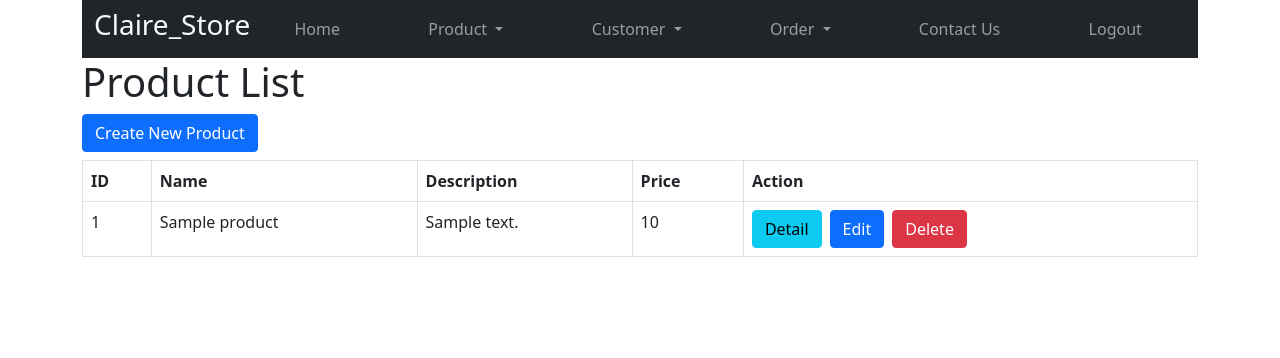
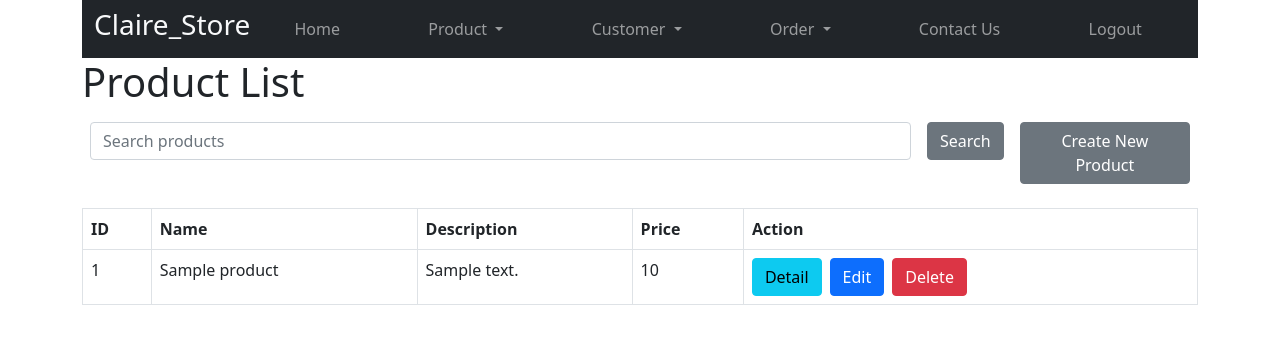
Before and after one commit to CLaire1903/webapp, a PHP site: page /product_list.php in a window 1280 px wide. Shown: the top 358 px of the page. Run offline with PHP 8.4, Linux system fonts and the light colour scheme; the visitor is signed in with stand-in values (Sample User, id 1); tables that the repository leaves empty or names only in its code hold one stand-in row (values such as "Sample post").

Commit message:
product_list edited

```diff
--- a/online_store/order.php
+++ b/online_store/order.php
@@ -147,7 +147,6 @@ if (!isset($_SESSION["cus_username"])) {
                 echo "</td>";
                 ?>
                 </tr>
-
                 <tr>
                     <td></td>
                     <td>
--- a/online_store/product_list.php
+++ b/online_store/product_list.php
@@ -30,15 +30,109 @@ if (!isset($_SESSION["cus_username"])) {
         if ($action == 'deleted') {
             echo "<div class='alert alert-success'>Record was deleted.</div>";
         }
+        ?>
 
+        <div>
+            <form action="<?php echo htmlspecialchars($_SERVER["PHP_SELF"]); ?>" onsubmit="return validation()" method="post">
+                <table class='table table-hover table-responsive table-bordered' style="border:none;">
+                    <tr class='searchProduct' style="border:none;">
+                        <td class="col-9" style="border:none;"><input type='text' name='search' id="search" placeholder='Search products' class='form-control'></td>
+                        <td style="border:none;"><input type='submit' value='Search' class='btn btn-secondary '></td>
+                        <td style="border:none;"><a href='product.php' class='btn btn-secondary'>Create New Product</a></td>
+                    </tr>
+                </table>
+            </form>
+        </div>
+
+        <?php
+        if (isset($_POST['search'])) {
+            try {
+                if (empty($_POST['search'])) {
+                    throw new Exception("Please enter the keywords!");
+                }
+                $searchq = $_POST['search'];
+                $searchq = preg_replace("#[^0-9a-z]#i", "", $searchq);
+                $searchProductQuery = "SELECT * FROM products WHERE name LIKE '%$searchq%' OR name_malay LIKE '%$searchq%'";
+                $searchProductStmt = $con->prepare($searchProductQuery);
+                $searchProductStmt->execute();
+                $count = $searchProductStmt->rowCount();;
+                if ($count == 0) {
+                    echo "<h5>There was no search results!</h5>";
+                    $query = "SELECT productID, name, description, price FROM products ORDER BY productID DESC";
+                    $stmt = $con->prepare($query);
+                    $stmt->execute();
+                    $num = $stmt->rowCount();
+
+                    if ($num > 0) {
+                        echo "<table class='table table-hover table-responsive table-bordered'>";
+
+                        echo "<tr>";
+                        echo "<th>ID</th>";
+                        echo "<th>Name</th>";
+                        echo "<th>Description</th>";
+                        echo "<th>Price</th>";
+                        echo "<th>Action</th>";
+                        echo "</tr>";
+
+                        while ($row = $stmt->fetch(PDO::FETCH_ASSOC)) {
+                            extract($row);
+                            echo "<tr>";
+                            echo "<td>{$productID}</td>";
+                            echo "<td>{$name}</td>";
+                            echo "<td>{$description}</td>";
+                            echo "<td>{$price}</td>";
+                            echo "<td>";
+                            echo "<a href='product_detail.php?productID={$productID}' class='btn btn-info me-2'>Detail</a>";
+                            echo "<a href='product_update.php?productID={$productID}' class='btn btn-primary me-2'>Edit</a>";
+                            echo "<a href='#' onclick='delete_product({$productID});'  class='btn btn-danger'>Delete</a>";
+                            echo "</td>";
+                            echo "</tr>";
+                        }
+                        echo "</table>";
+                    } else {
+                        echo "<div class='alert alert-danger'>No records found.</div>";
+                    }
+                } else {
+                    echo "<table class='table table-hover table-responsive table-bordered'>";
+                    echo "<tr>";
+                    echo "<th>ID</th>";
+                    echo "<th>Name</th>";
+                    echo "<th>Description</th>";
+                    echo "<th>Price</th>";
+                    echo "<th>Action</th>";
+                    echo "</tr>";
+                    while ($row = $searchProductStmt->fetch(PDO::FETCH_ASSOC)) {
+                        extract($row);
+                        echo "<tr>";
+                        echo "<td>{$productID}</td>";
+                        echo "<td>{$name}</td>";
+                        echo "<td class='col-7'>{$description}</td>";
+                        echo "<td>{$price}</td>";
+                        echo "<td>";
+                        echo "<a href='product_detail.php?productID={$productID}' class='btn btn-info me-2'>Detail</a>";
+                        echo "<a href='product_update.php?productID={$productID}' class='btn btn-primary me-2'>Edit</a>";
+                        echo "<a href='#' onclick='delete_product({$productID});'  class='btn btn-danger'>Delete</a>";
+                        echo "</td>";
+                        echo "</tr>";
+                    }
+                }
+            } catch (PDOException $exception) {
+                //for databae 'PDO'
+                echo "<div class='alert alert-danger'>" . $exception->getMessage() . "</div>";
+            } catch (Exception $exception) {
+                echo "<div class='alert alert-danger'>" . $exception->getMessage() . "</div>";
+            }
+        }
+        ?>
+
+        <?php
         $query = "SELECT productID, name, description, price FROM products ORDER BY productID DESC";
         $stmt = $con->prepare($query);
         $stmt->execute();
         $num = $stmt->rowCount();
-        echo "<a href='product.php' class='btn btn-primary mb-2'>Create New Product</a>";
+
         if ($num > 0) {
-
-            echo "<table class='table table-hover table-responsive table-bordered'>";
+            echo "<table id='oriTable' class='table table-hover table-responsive table-bordered'>";
 
             echo "<tr>";
             echo "<th>ID</th>";
@@ -72,13 +166,30 @@ if (!isset($_SESSION["cus_username"])) {
     <script src="https://cdn.jsdelivr.net/npm/bootstrap@5.0.1/dist/js/bootstrap.bundle.min.js" integrity="sha384-gtEjrD/SeCtmISkJkNUaaKMoLD0//ElJ19smozuHV6z3Iehds+3Ulb9Bn9Plx0x4" crossorigin="anonymous"></script>
     <script type='text/javascript'>
         function delete_product(productID) {
-
             if (confirm('Are you sure?')) {
                 window.location = 'product_delete.php?productID=' + productID;
             }
         }
+
+        function validation() {
+            var oriTable = document.getElementById("oriTable");
+            var search = document.getElementById("search").value;
+            var flag = false;
+            var msg = "";
+            if (search == '') {
+                flag = true;
+                msg = msg + "Please enter the keywords!\r\n";
+            }else{
+                oriTable.style.display="none";
+            }
+            if (flag == true) {
+                alert(msg);
+                return false;
+            } else {
+                return true;
+            }
+        }
     </script>
-
 </body>
 
 </html>
```
